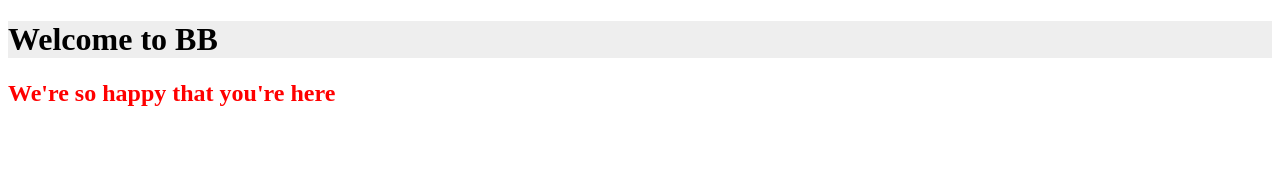
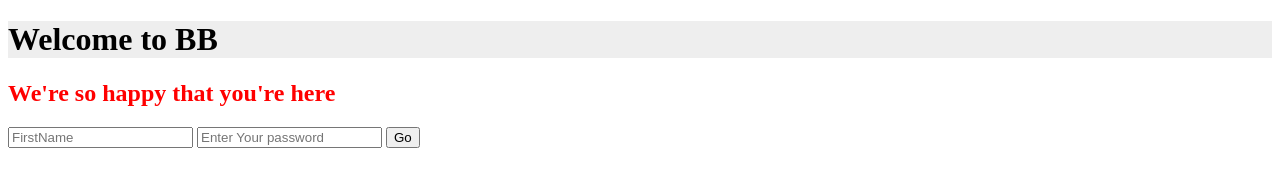
Before and after one commit to alaoui06/html-prj, a plain HTML site: page index.html in a window 1280 px wide. Drawn offline with Linux system fonts and the light colour scheme.

Commit message:
forms integration

```diff
--- a/index.html
+++ b/index.html
@@ -7,5 +7,10 @@
 <body>
 	<h1>Welcome to BB</h1>
 	<h2>We're so happy that you're here</h2>
+	<form>
+		<input type="text" name="firstName" placeholder="FirstName">
+		<input type="password" name="password" placeholder="Enter Your password">
+		<button>Go</button>
+	</form>
 </body>
 </html>
```
